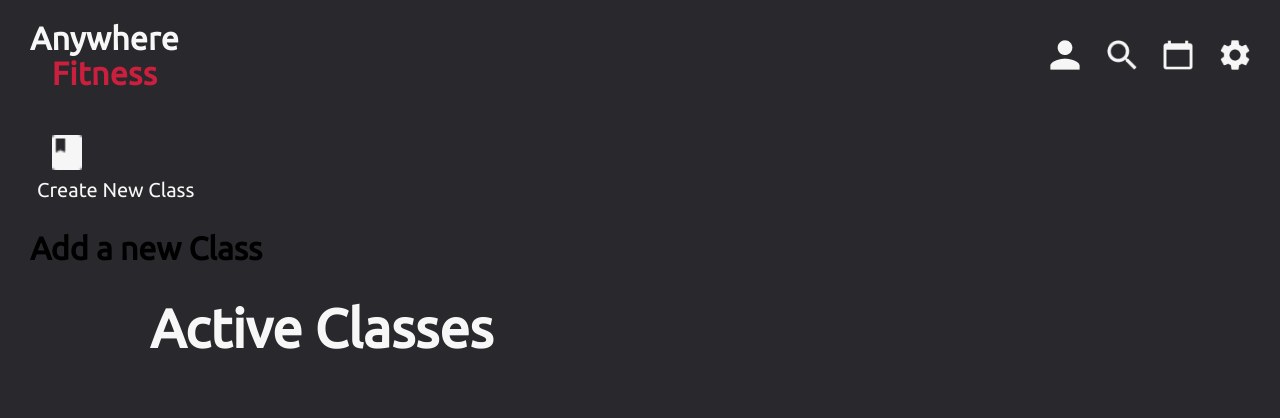
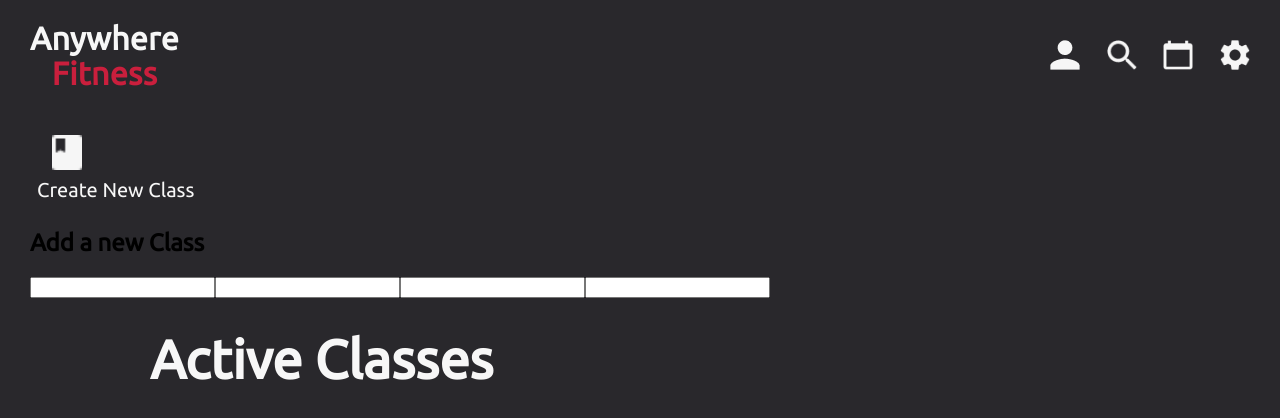
Before and after one commit to rbabaci1/Anywhere-Fitness, a React (Create React App) app in the folder anywhere-fitness/: page /instructor/addNewClass in a window 1280 px wide. Shown: the top 418 px of the page. Built offline with nearby package versions, Linux system fonts and the light colour scheme.

Commit message:
add state to AddNewClass and a changeHandler

```diff
--- a/anywhere-fitness/src/Pages/AddNewClassPage/AddNewClass.js
+++ b/anywhere-fitness/src/Pages/AddNewClassPage/AddNewClass.js
@@ -1,11 +1,42 @@
-import React from 'react';
+import React, { useState } from 'react';
 import styled from 'styled-components';
 import Button from '../../ReusableComponents/Button';
 
 export default function AddNewClass() {
+  const [newClass, setNewClass] = useState({
+    name: '',
+    category: '',
+    location: '',
+    imageUrl: ''
+  });
+
+  const changeHandler = event => {
+    const { value, name } = event.target;
+
+    setNewClass({ ...newClass, [name]: value });
+  };
+
   return (
     <div>
-      <h1>Add a new Class</h1>
+      <h2>Add a new Class</h2>
+
+      <form>
+        <label>
+          <input type='text' name='' onChange={changeHandler} />
+        </label>
+
+        <label>
+          <input type='text' name='' onChange={changeHandler} />
+        </label>
+
+        <label>
+          <input type='text' name='' onChange={changeHandler} />
+        </label>
+
+        <label>
+          <input type='text' name='' onChange={changeHandler} />
+        </label>
+      </form>
     </div>
   );
 }
```
